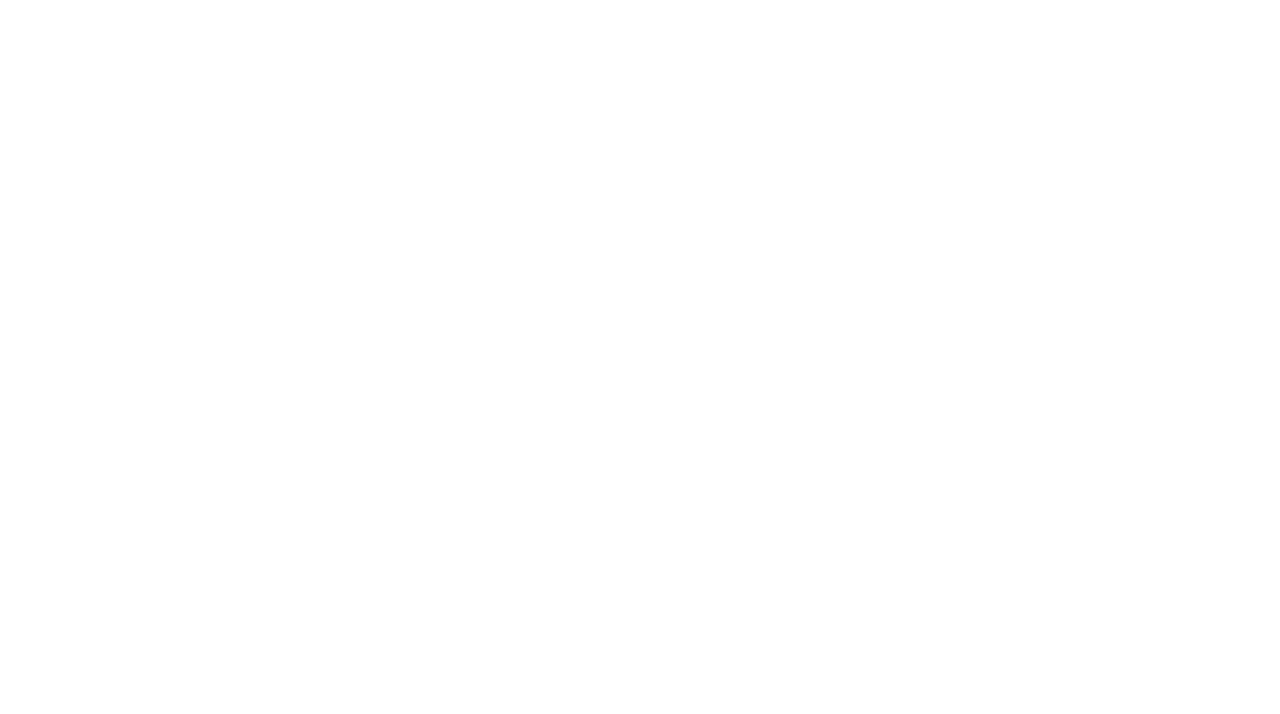
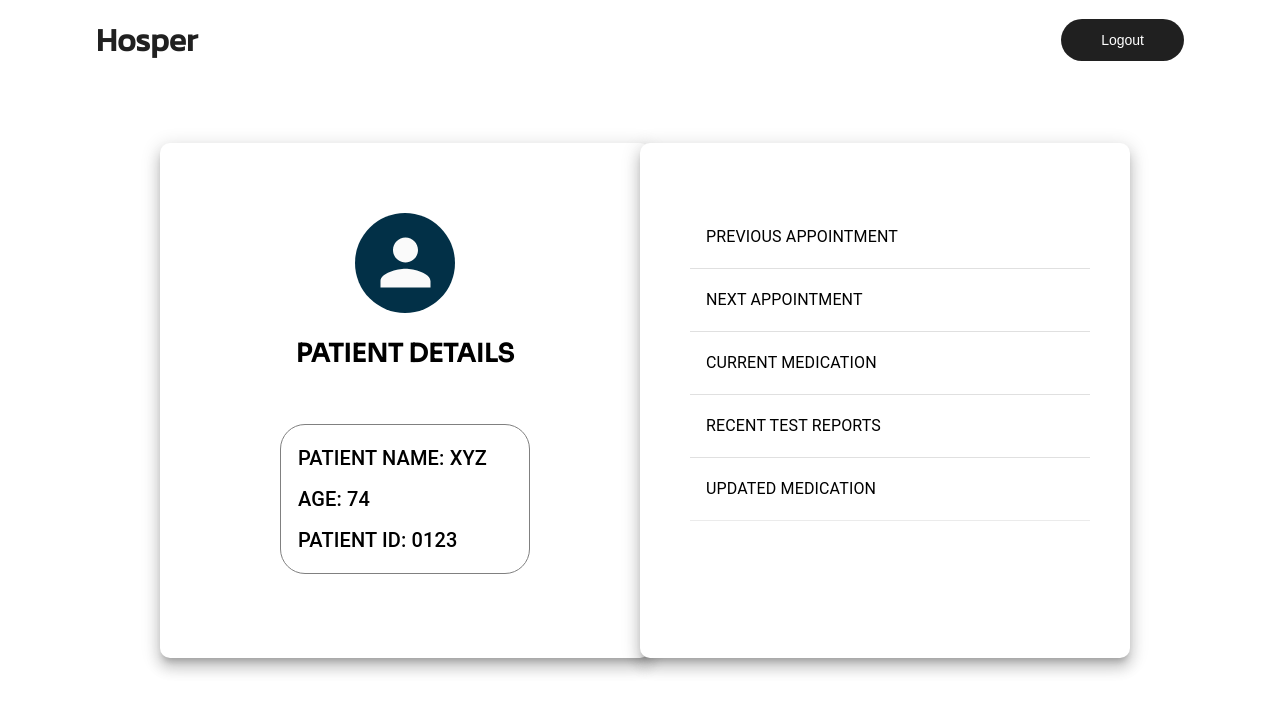
Before and after one commit to Nandhana-C/smart-hospital-systems, a React (Create React App) app: page /Dashboard in a window 1280 px wide. Before the commit this address had no page. Shown: the top 714 px of the page. Built offline with nearby package versions, Linux system fonts and the light colour scheme; a web font is replaced by a local one.

Commit message:
patientdash

```diff
--- a/src/App.js
+++ b/src/App.js
@@ -9,9 +9,9 @@ import HospForm from './components/Registration/HospForm';
 import HospSignup from '../src/components/SignInSignUp/HospSignup';
 import HospSignIn from '../src/components/SignInSignUp/HospSignIn';
 import HospDash from '../src/components/Dashboard/HospDash';
-// import PaitentDash from '../src/components/Dashboard/PaitentDash';
 import DocDash from '../src/components/Dashboard/DocDash';
 import HospPaitentDash from '../src/components/Dashboard/HospPaitentDash';
+import PatientDash from '../src/components/Dashboard/PatientDash';
 import { Routes, Route } from "react-router-dom";
 // import {auth} from './firebase';
 function App() {
@@ -39,7 +39,7 @@ function App() {
         <Route path='/Hospital' element={<HospDash />}/>
         <Route path='/DoctorDash' element={<DocDash />}/>
         <Route path='/PaitentDash' element={<HospPaitentDash />}/>
-        {/* <Route path='/Dashboard' element={<PaitentDash />}/> */}
+        <Route path='/Dashboard' element={<PatientDash />}/>
       </Routes>
     </div>
   );
--- /dev/null
+++ b/src/components/Dashboard/PatientDash.js
@@ -0,0 +1,18 @@
+import React from 'react'
+import { ThemeProvider } from 'styled-components';
+import {light} from '../../Styles/Themes';
+import PatientDashHead from './PatientDashHead';
+import PatientDashHome from './PatientDashHome';
+
+function PatientDash() {
+  return (
+    <>
+    <ThemeProvider theme={light}>
+    <PatientDashHead/>
+    <PatientDashHome/>
+    </ThemeProvider>
+    </>
+  )
+}
+
+export default PatientDash
--- /dev/null
+++ b/src/components/Dashboard/PatientDashHead.js
@@ -0,0 +1,35 @@
+import React from 'react'
+import styled from 'styled-components';
+import Button from '../Landing/Button';
+import Logo from '../Landing/Logo';
+
+function PatientDashHead() {
+  return (
+    <Section>
+      <NavBar>
+        <Logo/>
+        <Button text="Logout" link="/Hospital" />
+      </NavBar>
+    </Section>
+  )
+}
+const Section = styled.section`
+  width:100vw;
+  background-color: ${props => props.theme.body};
+`
+const NavBar = styled.nav`
+  display: flex;
+  justify-content: space-between;
+  align-items: center;
+  width: 85%;
+  height: ${props => props.theme.navHeight};
+  margin: 0 auto;
+`
+const Name = styled.div`
+  display: flex;
+  justify-content: center;
+  align-items: center;
+  font-size: 1.8rem;
+  font-weight: 900;
+`
+export default PatientDashHead
--- /dev/null
+++ b/src/components/Dashboard/PatientDashHome.js
@@ -0,0 +1,114 @@
+import styled from 'styled-components'
+import React from 'react'
+import { Grid, Paper, Avatar,TextField, Button, Typography } from '@material-ui/core';
+import List from '@mui/material/List';
+import ListItem from '@mui/material/ListItem';
+import ListItemText from '@mui/material/ListItemText';
+import Divider from '@mui/material/Divider';
+import { borderRadius } from '@mui/system';
+
+function PatientDashHome() {
+  const paperStyle = { padding: 20, height: 475 , width: 450, margin: '10px auto', borderRadius: '10px', color:'black', flexDirection: 'column', justifyContent: 'center', alignItems: 'center' }
+  const paperStyle1 = { padding: 20, height: 475 , width: 450, margin: '10px auto', borderRadius: '10px', color:'black', flexDirection: 'column', justifyContent: 'center', alignItems: 'center'}
+  const avatarStyle = {backgroundColor: '#023047', height:'100px', width:'100px', margin:'10px'}
+  const divStyle = {marginLeft: '100px', marginRight:'100px', display: 'block', alignItems:'center',justifyContent:'center', padding:'10px', border: '1px solid grey', borderRadius: 25}
+  const headingStyle = {textAlign:'center', fontSize: 25, margin: '20px', padding: '5px'}
+  const typoStyle = {margin:'5px', padding:'2px'}
+  const style = {width: 400, maxWidth: 450, bgcolor: 'background.paper'}
+  const listItmStyle = {paddingTop:'15px', paddingBottom: '15px'}
+
+  return (
+    <>
+    <Section>
+      <Container>
+      <Box>
+            <Paper elevation={10} style={paperStyle1}>
+              {/* <ImgContainer>
+                <img src={Doctor} alt='img' />
+              </ImgContainer> */}
+              <Grid align='center' style={{margin:'50px'}}>
+                <Avatar style={avatarStyle}></Avatar>
+                <h2 style={headingStyle}>PATIENT DETAILS</h2>
+              </Grid>
+              <Grid style={divStyle}>
+                <Typography style={typoStyle} variant='h6'>PATIENT NAME: XYZ</Typography>
+                <Typography style={typoStyle} variant='h6'>AGE: 74</Typography>
+                <Typography style={typoStyle} variant='h6'>PATIENT ID: 0123</Typography>
+              </Grid>
+            </Paper>
+        </Box>
+        <Box>
+            <Paper elevation={10} style={paperStyle}>
+              {/* <ImgContainer>
+                <img src={Paitent} alt='img' />
+              </ImgContainer> */}
+              <Name>
+              <List sx={style} component="nav" aria-label="mailbox folders">
+      <ListItem button style={listItmStyle}>
+        <ListItemText primary="PREVIOUS APPOINTMENT" />
+      </ListItem>
+      <Divider />
+      <ListItem button style={listItmStyle}>
+        <ListItemText primary="NEXT APPOINTMENT" />
+      </ListItem>
+      <Divider />
+      <ListItem button divider style={listItmStyle}>
+        <ListItemText primary="CURRENT MEDICATION" />
+      </ListItem>
+      <ListItem button style={listItmStyle}>
+        <ListItemText primary="RECENT TEST REPORTS" />
+      </ListItem>
+      <Divider />
+      <ListItem button style={listItmStyle}>
+        <ListItemText primary="UPDATED MEDICATION" />
+      </ListItem>
+      <Divider light/>
+    </List>
+              </Name>
+            </Paper>
+        </Box>
+      </Container>
+    </Section>
+    </>
+  )
+}
+const Section = styled.section`
+  min-height: ${props => `calc(100vh - ${props.theme.navHeight})` };
+  width: 100vw;
+  position: relative;
+  background-color: ${props => props.theme.body};
+`
+const Container = styled.div`
+  width: 75%;
+  min-height: 80vh;
+  margin: 0 auto;
+  /* background-color: lightblue; */
+  display: flex;
+  justify-content: center;
+  align-items: center;
+`
+const Box = styled.div`
+  width: 50%;
+  height: 100%;
+  display: flex;
+  flex-direction: column;
+  justify-content: center;
+  align-items: center;
+`
+const ImgContainer = styled.div`
+    width: 100%;
+    img {
+      width: 100%;
+      height: 60%;
+    }
+`
+const Name = styled.div`
+  font-size: 1.5rem;
+  font-weight: 600;
+  padding: 20px;
+  margin-left:10px;
+  margin-top:15px;
+  margin-bottom:15px;
+`
+
+export default PatientDashHome
```
